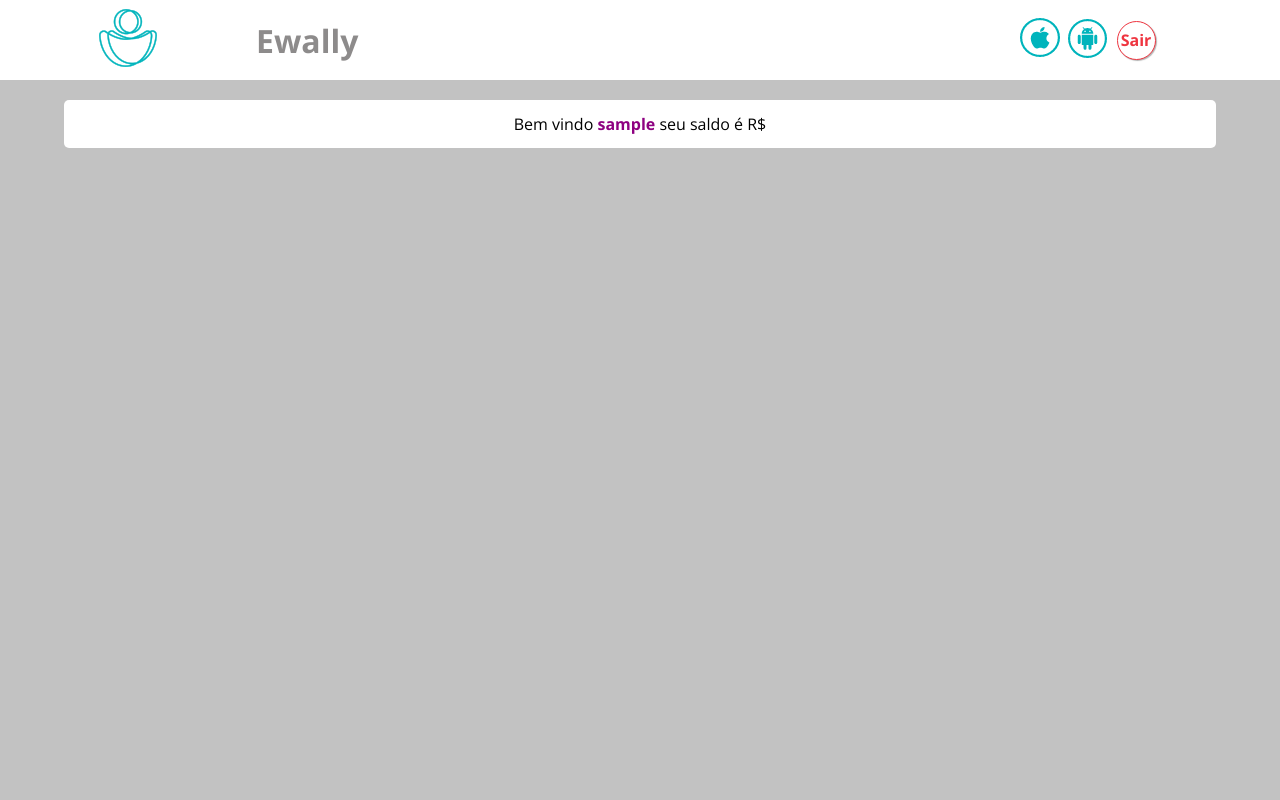
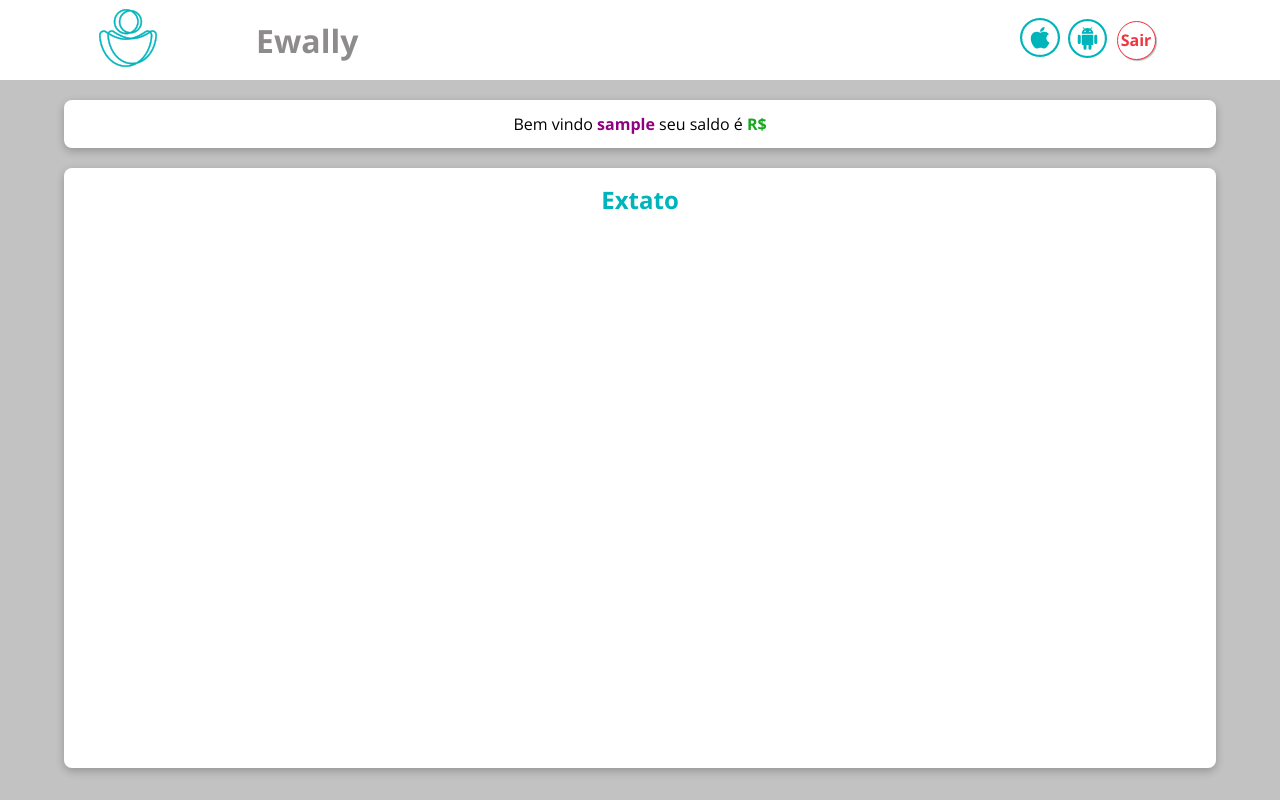
Before and after one commit to brunovcg/Ewally-React-Test, a React (Create React App) app: page /account in a window 1280 px wide. Built offline with nearby package versions, Linux system fonts and the light colour scheme; no server answers; sample sign-in values are in the browser's storage.

Commit message:
Feat: Account added balance api comunication and resume of operations styles

```diff
--- a/src/pages/Account/index.jsx
+++ b/src/pages/Account/index.jsx
@@ -1,37 +1,17 @@
 /* eslint-disable react-hooks/exhaustive-deps */
 import { Container } from "./styles";
 import { useToken } from "../../providers/token";
+import {useBalance} from "../../providers/balance"
 import { useEffect, useState } from "react";
-import api from "../../services/api";
+
+
 const Account = () => {
   const { getUser, userToken } = useToken();
+  const {getBalance, balance} = useBalance()
 
   const [user, setUser] = useState("");
-  const [balance, setBalance] = useState();
-
-  const getBalance = () => {
-
-    const configs = {
-
-        headers : {
-            Authorization : "Bearer " + userToken
-        }
-    }
-
-    api
-    .get(`account/balance`, configs)
-    .then((response) => {
-
-    setBalance(response.data.balance)
-    console.log(response.data.balance)
-
-    }
 
 
-    )
-
-
-  };
 
   useEffect(() => {
     setUser(getUser);
@@ -46,6 +26,9 @@ const Account = () => {
           <span className="account-balance">R$ {balance}</span>
         </p>
       </div>
+      <div className="account-extrato">
+            <h2>Extato</h2>
+      </div>
     </Container>
   );
 };
--- a/src/pages/Account/styles.js
+++ b/src/pages/Account/styles.js
@@ -1,38 +1,50 @@
 import styled from "styled-components";
 
 export const Container = styled.div`
-
   display: flex;
-justify-content: center;
-
+  flex-direction: column;
+  justify-content: flex-start;
+  align-items: center;
   height: 90vh;
   background-color: var(--light-grey);
 
-.account-welcome-bar{
+  .account-welcome-bar {
     margin: 20px 0;
     width: 90%;
     height: 6vh;
-    border-radius: 5px;
+    border-radius: 8px;
     background-color: var(--white);
     display: flex;
     justify-content: center;
     align-items: center;
+    box-shadow: rgba(0, 0, 0, 0.24) 0px 3px 8px;
 
-    p{
-
-        .account-username{
+    p {
+      .account-username {
         color: var(--purple);
         font-weight: bold;
       }
 
-        .account-balance{
-
+      .account-balance {
+        color: var(--green);
+        font-weight: bold;
       }
-
     }
   }
 
+  .account-extrato {
+    background-color: var(--white);
+    min-height: 75vh;
+    height: fit-content;
+    width: 90%;
+    border-radius: 8px;
+    box-shadow: rgba(0, 0, 0, 0.24) 0px 3px 8px;
 
-
-
-`
+    h2{
+        margin-top: 15px;
+        width: 100%;
+        text-align: center;
+        color: var(--ewally-green)
+    }
+  }
+`;
--- /dev/null
+++ b/src/providers/balance/index.jsx
@@ -0,0 +1,41 @@
+import { createContext, useContext, useState} from "react";
+import { useToken } from "../token";
+import convertToReal from "../../utils/convertToReal"
+import api from "../../services/api"
+
+export const BalanceContext = createContext();
+
+export const BalanceProvider = ({ children }) => {
+
+
+
+    const {userToken } = useToken();
+
+    const [balance, setBalance] = useState();
+
+
+    const   getBalance = () => {
+        let configs = {
+          headers: {
+            Authorization: "Bearer " + userToken,
+          },
+        };
+
+
+        api.get(`account/balance`, configs).then((response) => {
+          setBalance(convertToReal(response.data.balance));
+        });
+      };
+
+
+    return (
+        <BalanceContext.Provider
+          value={{ getBalance, balance }}
+        >
+          {children}
+        </BalanceContext.Provider>
+      );
+
+}
+
+export const useBalance = () => useContext(BalanceContext);
--- a/src/styles/globalStyles.jsx
+++ b/src/styles/globalStyles.jsx
@@ -10,7 +10,7 @@ export default createGlobalStyle`
         --grey: #8d8b8b;
         --light-grey: #C2C2C2;
         --red: #EF3540;
-        --green: #14C821;
+        --green: #12a71c;
         --white: #fff;
         --transparent-black: rgba(80, 82, 81, 0.466) ;
     }
@@ -34,7 +34,6 @@ export default createGlobalStyle`
         justify-content: center;
         width: 100%;
 
-
     }
 
     body, input, button,h1, h2, h3, h4, h5, h6, p, textarea, select{
--- /dev/null
+++ b/src/utils/convertToReal.js
@@ -0,0 +1,6 @@
+const convertToReal = (entry) => {
+
+    return  (Number(entry)/100).toString().replace(".",",");
+}
+
+export default convertToReal
```
Also changed, not shown: src/providers/index.jsx (+4 -3 lines). Lines whose indentation alone changed are shown as unchanged.
